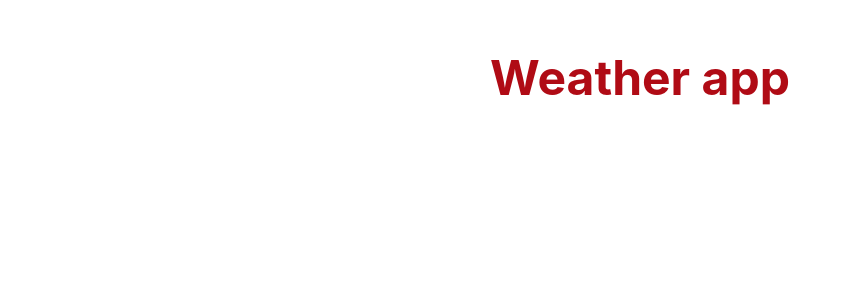
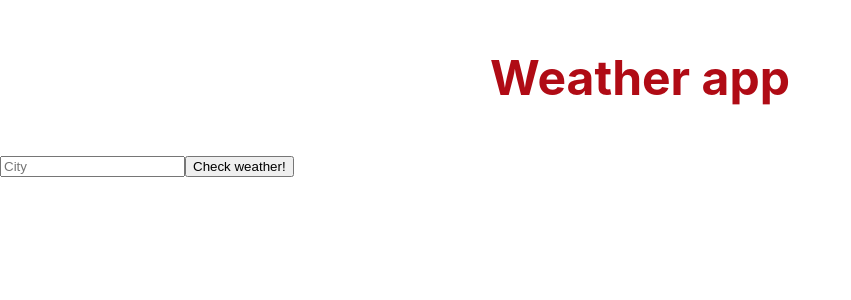
Before and after one commit to kacperdufrat/weather-app, a React (Create React App) app: page / in a window 1280 px wide. Shown: the top 300 px of the page, without its empty margins (0-851 px from the left). Built offline with nearby package versions, Linux system fonts and the light colour scheme.

Commit message:
Added city selection on input

```diff
--- a/public/index.html
+++ b/public/index.html
@@ -24,7 +24,7 @@
       work correctly both with client-side routing and a non-root public URL.
       Learn how to configure a non-root public URL by running `npm run build`.
     -->
-    <title>React App</title>
+    <title>Weather App</title>
   </head>
   <body>
     <noscript>You need to enable JavaScript to run this app.</noscript>
--- a/src/components/App/App.js
+++ b/src/components/App/App.js
@@ -1,13 +1,20 @@
-import React from 'react';
+import React, {useState} from 'react';
 // import logo from './logo.svg';
 import './App.scss';
+import Weather from '../Weather/Weather';
+import CitySelection from '../CitySelection/CitySelection';
 
 function App() {
+  const [city, setCity] = useState("");
+
   return (
+    <>
     <p>
       Weather app
     </p>
-
+    <CitySelection setCity={setCity}/>
+    {(city !== "" )&&<Weather city={city}/>}
+    </>
   );
 }
 
--- /dev/null
+++ b/src/components/CitySelection/CitySelection.js
@@ -0,0 +1,22 @@
+import React, {useState} from "react";
+
+const CitySelection = ({setCity}) => {
+    const [value, setValue] = useState("");
+
+    const handleSubmit = e => {
+        e.preventDefault();
+        setCity(value);
+    }
+
+    return (
+        <form onSubmit={handleSubmit}>
+            <input
+                type="text"
+                onChange={e => setValue(e.target.value)}
+                placeholder='City'/>
+            <button>Check weather!</button>
+        </form>
+    )
+}
+
+export default CitySelection;
--- /dev/null
+++ b/src/components/Weather/Weather.js
@@ -0,0 +1,31 @@
+import React, {useState, useEffect} from "react";
+
+const Weather = ({city}) => {
+    const [data, setData] = useState(false);
+
+
+    useEffect(() => {
+        fetch(`http://api.openweathermap.org/data/2.5/weather?q=${city}&units=metric&APPID=198cd1c8a70a5ce116f0faa861a83524`)
+        .then(response => {
+            if (response.ok) {
+                return response.json();
+            } else {
+                throw new Error("Błąd sieci!");
+            }
+        })
+        .then(data => {
+            setData(data.main.temp);
+            console.log(data);
+        })
+        .catch(err => {
+            // console.error("Pojawiły się błędy - " + err.message);
+        })
+    }, [city])
+
+
+    return (
+        <h1>{data}</h1>
+    )
+}
+
+export default Weather;
--- a/src/index.js
+++ b/src/index.js
@@ -1,6 +1,6 @@
 import React from 'react';
 import ReactDOM from 'react-dom';
-import './index.css';
+import './index.scss';
 import App from './components/App/App';
 import * as serviceWorker from './serviceWorker';
 
```
Also changed, not shown: src/index.scss (renamed from src/index.css).
